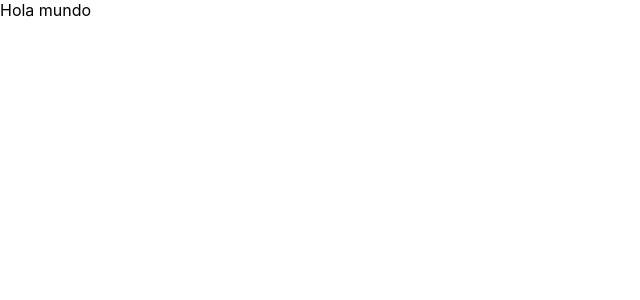
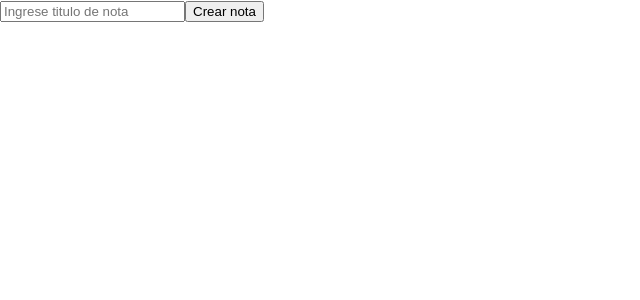
Before and after one commit to AaronAS2016/react-hooks-demo, a React (Create React App) app: page / in a window 1280 px wide. Shown: the top 300 px of the page, without its empty margins (0-640 px from the left). Built offline with nearby package versions, Linux system fonts and the light colour scheme.

Commit message:
app base

```diff
--- a/src/App.js
+++ b/src/App.js
@@ -1,9 +1,22 @@
+import React, { useState } from "react";
 import './App.css';
+import { NotasContainer } from './NotasContainer';
+import { NotasForm } from './NotasForm';
 
 function App() {
+
+  const [notas, setNotas] = useState([]);
+  const [idMax, setIdMax] = useState(0);
+
+  const crearNota = (titulo) => {
+    setNotas([...notas, {id: idMax , titulo }]);
+    setIdMax(idMax + 1);
+  }
+
   return (
     <div className="App">
-      Hola mundo
+      <NotasForm onSubmit={crearNota} />
+      <NotasContainer notas={notas} />
     </div>
   );
 }
--- /dev/null
+++ b/src/Nota.js
@@ -0,0 +1,9 @@
+import React from "react";
+
+export const Nota = ({ titulo }) => {
+    return (
+        <div>
+            { titulo }
+        </div>
+    )
+}
--- /dev/null
+++ b/src/NotasContainer.js
@@ -0,0 +1,13 @@
+import React from "react"
+import { Nota } from "./Nota"
+
+
+export const NotasContainer = ({ notas }) => {
+    return (
+        <div>
+            {
+                notas.map((nota) => <Nota key={`nota-${nota.id}`} {...nota} />)
+            }
+        </div>
+    )
+}
--- /dev/null
+++ b/src/NotasForm.js
@@ -0,0 +1,14 @@
+import React, { useState } from "react"
+
+export const NotasForm = ({ onSubmit }) => {
+
+
+    const [titulo, setTitulo] = useState("");
+
+    return (
+        <div>
+            <input value={titulo} onChange={({ target: { value } }) => setTitulo(value)} placeholder="Ingrese titulo de nota" />
+            <button onClick={() => onSubmit(titulo)}>Crear nota</button>
+        </div>
+    )
+}
```
